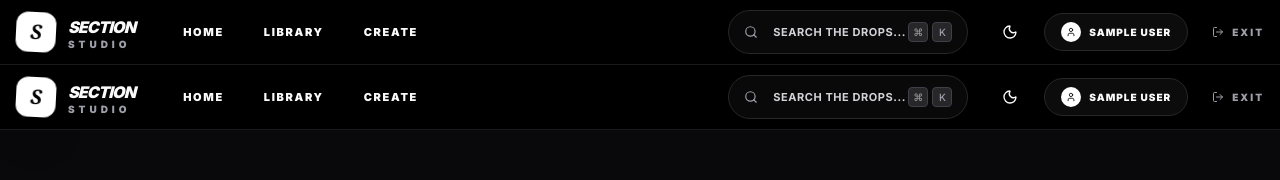
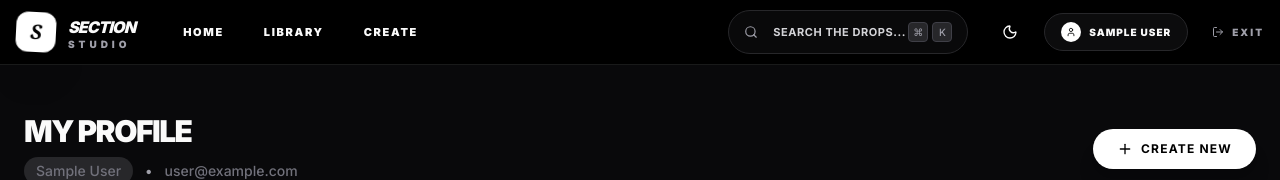
Before and after one commit to Akhileshyadu00/Shopify_builder_studio, a Next.js app: page /profile in a window 1280 px wide. Shown: the top 180 px of the page. Built offline with nearby package versions, Linux system fonts and the light colour scheme; no server answers; the database is empty; sample sign-in values are in the browser's storage.

Commit message:
fix(ui): remove duplicate navbar from profile page

```diff
--- a/app/profile/page.tsx
+++ b/app/profile/page.tsx
@@ -7,7 +7,6 @@ import { SectionCard } from "@/components/shared/SectionCard";
 import { useSectionStore } from "@/lib/section-store";
 import { Loader2, Plus, Layout } from "lucide-react";
 import Link from "next/link";
-import { Navbar } from "@/components/shared/Navbar";
 
 export default function ProfilePage() {
     const { data: session, status } = useSession();
@@ -38,7 +37,6 @@ export default function ProfilePage() {
 
     return (
         <main className="min-h-screen bg-zinc-50 dark:bg-black">
-            <Navbar />
 
             {/* Header */}
             <div className="bg-white border-b dark:bg-zinc-950 dark:border-zinc-900 border-zinc-200">
```
